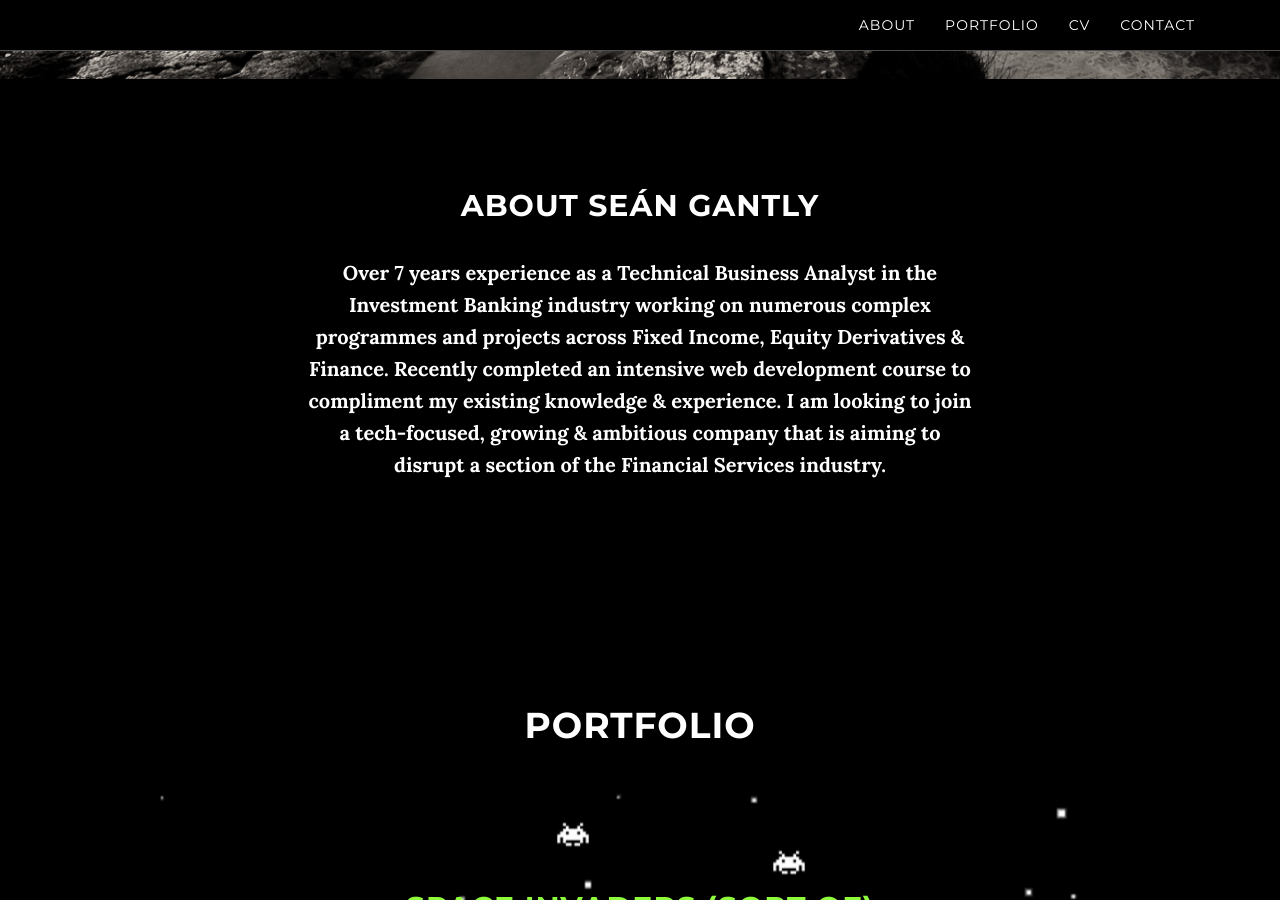
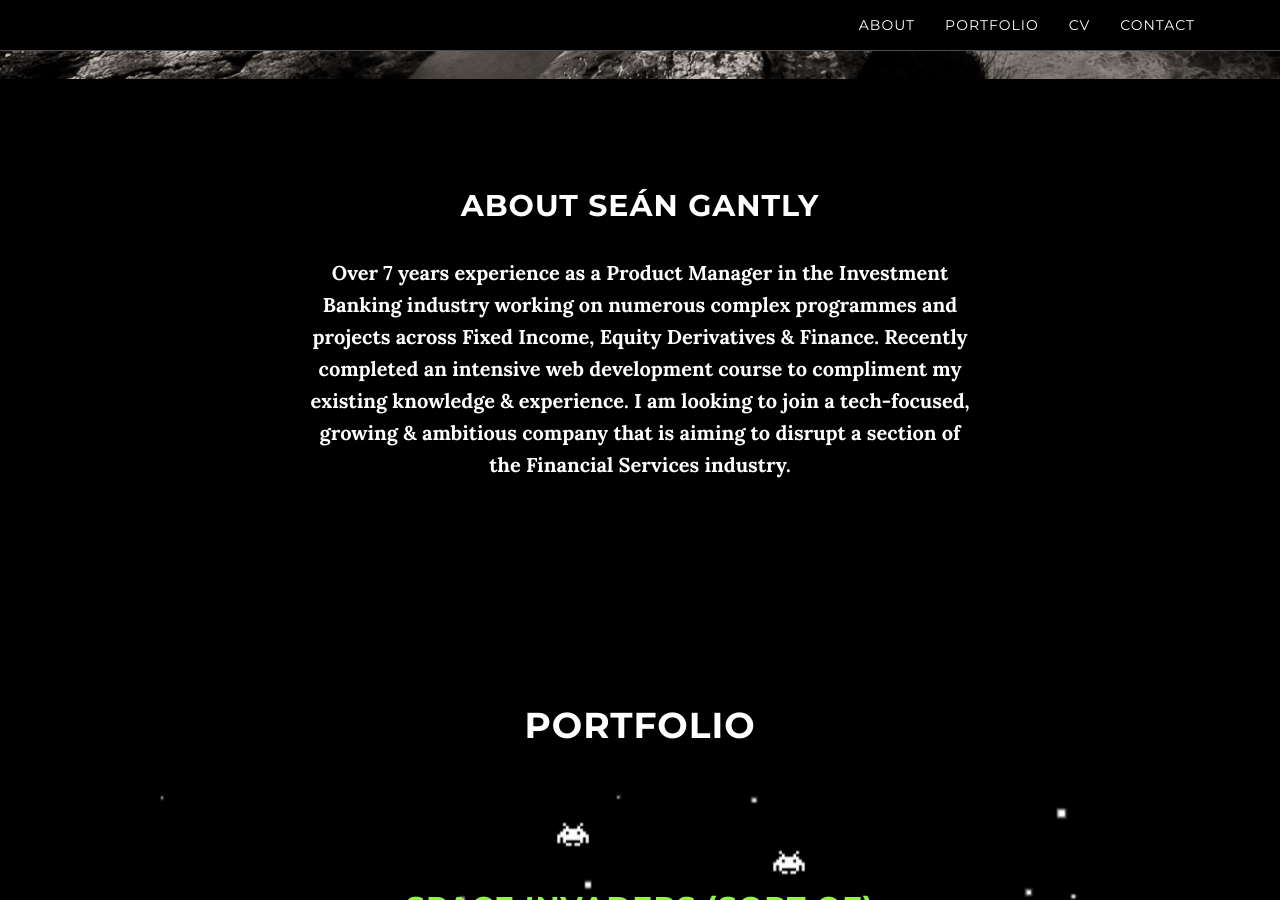
Before and after one commit to seangantly/seangantly.github.io, a Jekyll site: the page built from index.html, in a window 1280 px wide and 900 px high, scrolled down 821 px. Built offline with Jekyll 4.4.1, drawn with Linux system fonts in a browser that asks for light colours.

Commit message:
updating job title

```diff
--- a/_includes/about.html
+++ b/_includes/about.html
@@ -3,7 +3,7 @@
         <div class="row">
             <div class="col-lg-8 col-lg-offset-2">
                 <h2>About Seán Gantly</h2>
-                <p>Over 7 years experience as a Technical Business Analyst in the Investment Banking industry working on numerous complex programmes and projects across Fixed Income, Equity Derivatives & Finance. Recently completed an intensive web development course to compliment my existing knowledge & experience. I am looking to join a tech-focused, growing & ambitious company that is aiming to disrupt a section of the Financial Services industry.</p>
+                <p>Over 7 years experience as a Product Manager in the Investment Banking industry working on numerous complex programmes and projects across Fixed Income, Equity Derivatives & Finance. Recently completed an intensive web development course to compliment my existing knowledge & experience. I am looking to join a tech-focused, growing & ambitious company that is aiming to disrupt a section of the Financial Services industry.</p>
             </div>
         </div>
     </section>
```
